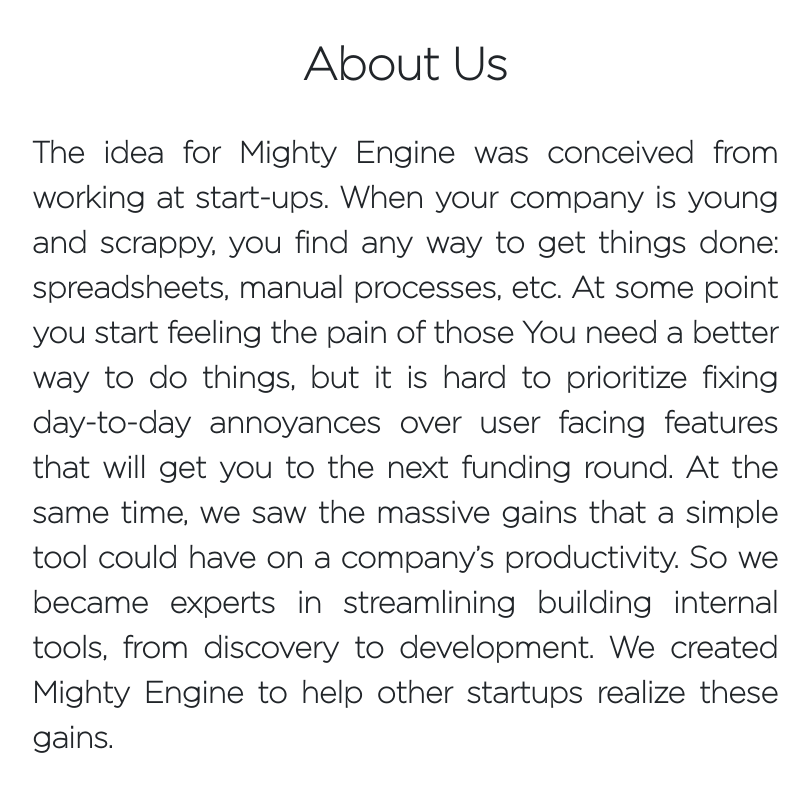
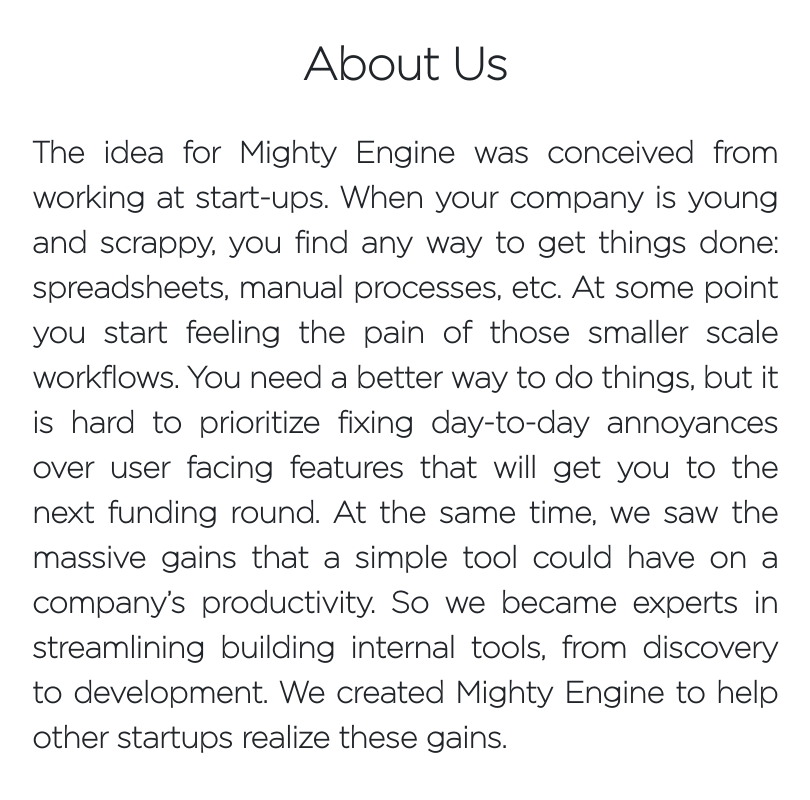
Before and after one commit to solstheman/mightyengine, a plain HTML site: page index.html in a window 1280 px wide. Shown: the part 900-1700 px from the top of the page, without its empty margins (235-1045 px from the left). Drawn offline with nearby package versions, Linux system fonts and the light colour scheme.

Commit message:
Added half a sentence

```diff
--- a/index.html
+++ b/index.html
@@ -37,7 +37,7 @@
 								<div class="col-12">
 									The idea for Mighty Engine was conceived from working at start-ups.
 									When your company is young and scrappy, you find any way to get things done: spreadsheets, manual processes, etc.
-									At some point you start feeling the pain of those You need a better way to do things,
+									At some point you start feeling the pain of those smaller scale workflows. You need a better way to do things,
 									but it is hard to prioritize fixing day-to-day annoyances over user facing features that will get you to the next funding round.
 									At the same time, we saw the massive gains that a simple tool could have on a company’s productivity.
 									So we became experts in streamlining building internal tools, from discovery to development.
```
